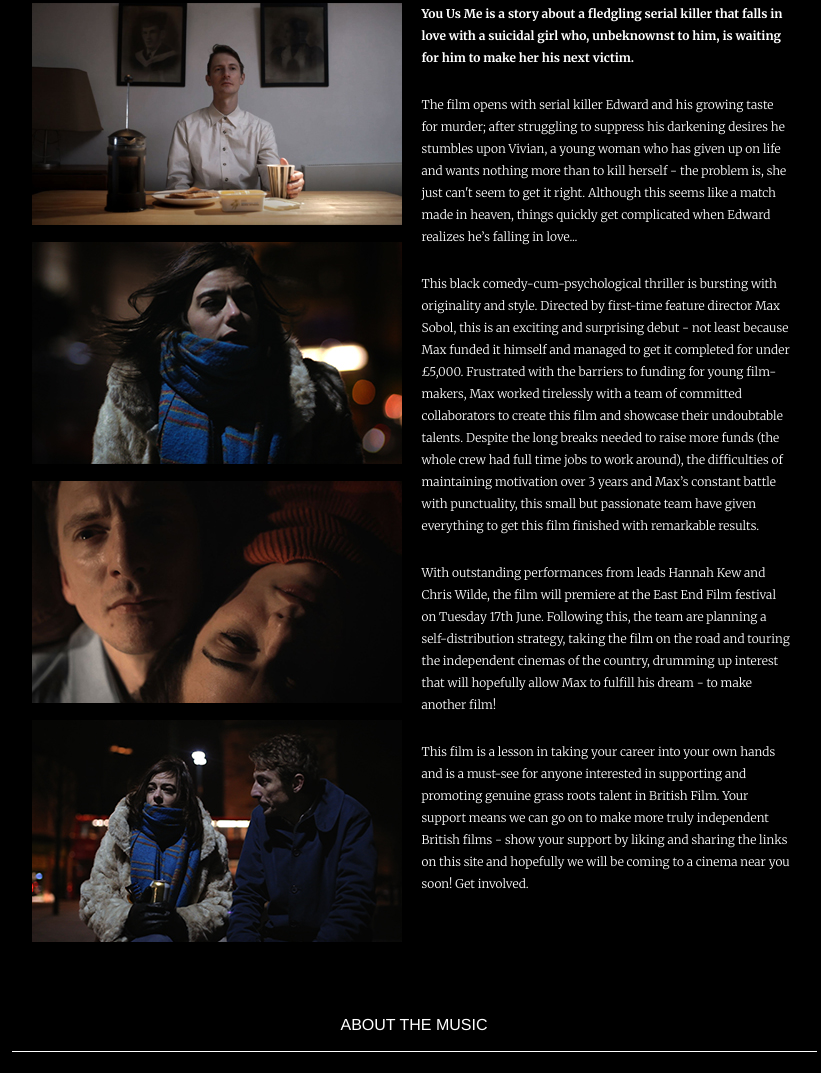
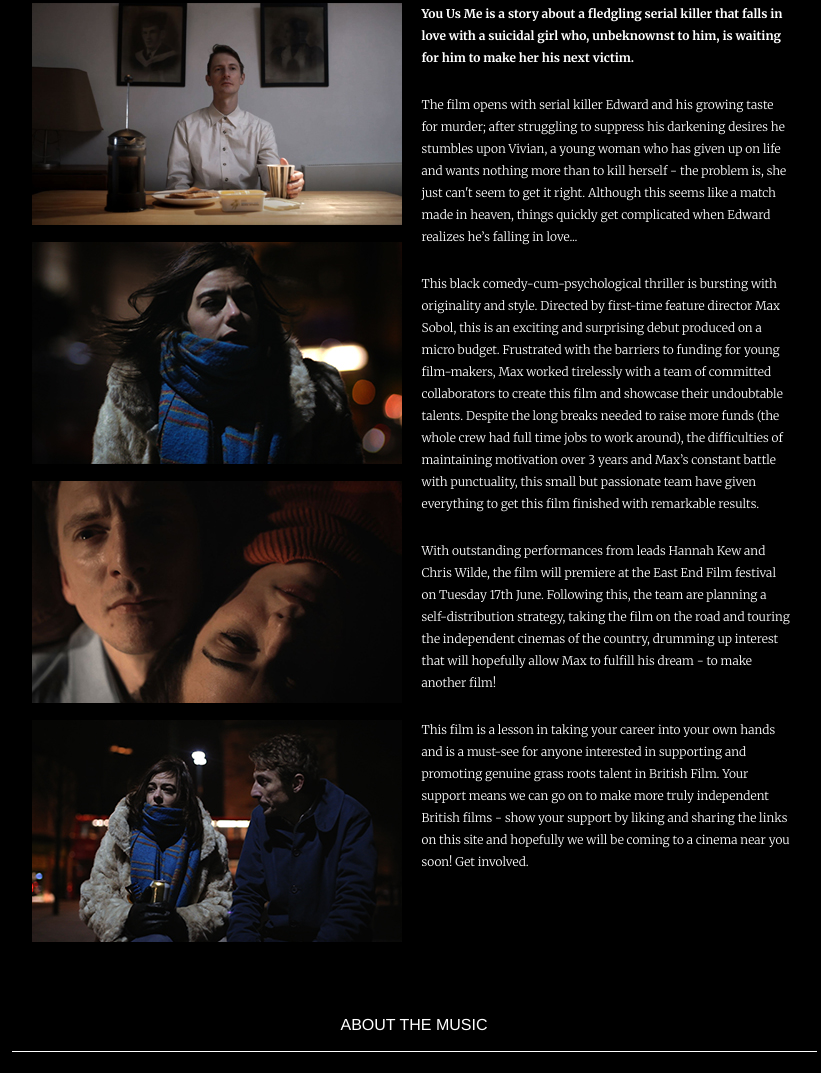
Before and after one commit to JWorksUK/YouUsMe, a website: page www/index.html in a window 1280 px wide. Shown: the part 911-1984 px from the top of the page, without its empty margins (226-1047 px from the left). Drawn offline with Linux system fonts and the light colour scheme.

Commit message:
copy change

```diff
--- a/www/index.html
+++ b/www/index.html
@@ -62,7 +62,7 @@
 
                     <p>The film opens with serial killer Edward and his growing taste for murder; after struggling to suppress his darkening desires he stumbles upon Vivian, a young woman who has given up on life and wants nothing more than to kill herself - the problem is, she just can't seem to get it right. Although this seems like a match made in heaven, things quickly get complicated when Edward realizes he’s falling in love...</p>
 
-                    <p>This black comedy-cum-psychological thriller is bursting with originality and style. Directed by first-time feature director Max Sobol, this is an exciting and surprising debut - not least because Max funded it himself and managed to get it completed for under £5,000. Frustrated with the barriers to funding for  young film-makers, Max worked tirelessly with a team of committed collaborators to create this film and showcase their undoubtable talents. Despite the long breaks needed to raise more funds (the whole crew had full time jobs to work around), the difficulties of maintaining motivation over 3 years and Max’s constant battle with punctuality, this small but passionate team have given everything to get this film finished with remarkable results.</p>
+                    <p>This black comedy-cum-psychological thriller is bursting with originality and style. Directed by first-time feature director Max Sobol, this is an exciting and surprising debut produced on a micro budget. Frustrated with the barriers to funding for  young film-makers, Max worked tirelessly with a team of committed collaborators to create this film and showcase their undoubtable talents. Despite the long breaks needed to raise more funds (the whole crew had full time jobs to work around), the difficulties of maintaining motivation over 3 years and Max’s constant battle with punctuality, this small but passionate team have given everything to get this film finished with remarkable results.</p>
 
                     <p>With outstanding performances from leads Hannah Kew and Chris Wilde, the film will premiere at the East End Film festival on Tuesday 17th June. Following this, the team are planning a self-distribution strategy, taking the film on the road and touring the independent cinemas of the country, drumming up interest that will hopefully allow Max to fulfill his dream - to make another film!</p>
 
```
